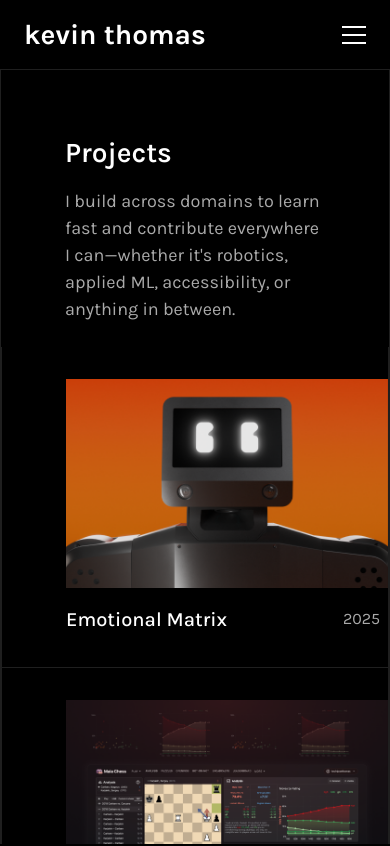
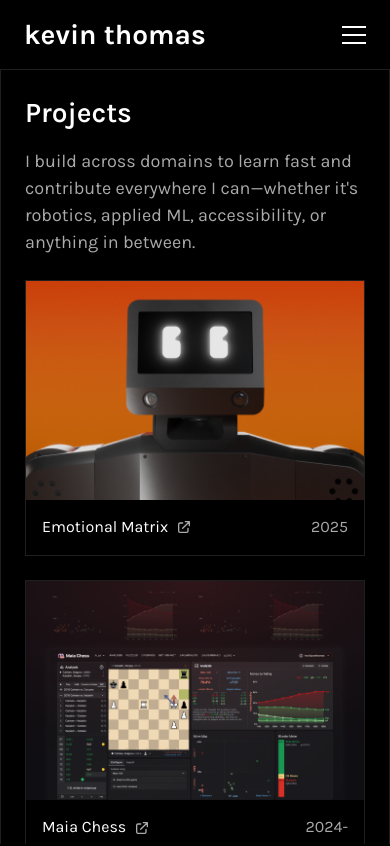
Before and after one commit to kevinjosethomas/kevinjosethomas, a Next.js app: page /projects in a window 390 px wide. Shown: the top 846 px of the page. Built offline with nearby package versions, Linux system fonts and the light colour scheme.

Commit message:
feat: improve responsiveness

```diff
--- a/app/layout.tsx
+++ b/app/layout.tsx
@@ -22,7 +22,7 @@ export default function RootLayout({
   return (
     <html lang="en">
       <body className={`${karla.variable} bg-black antialiased`}>
-        <div className="mx-auto flex min-h-screen max-w-[1280px] flex-col items-center">
+        <div className="mx-auto flex min-h-screen max-w-[1400px] flex-col items-center">
           <Header />
           <main className="border-border w-full border">{children}</main>
           <Footer />
--- a/app/projects/page.tsx
+++ b/app/projects/page.tsx
@@ -1,37 +1,13 @@
-import Link from "next/link";
-import Image from "next/image";
 import { projects } from "@/data/projects";
-import type { Project } from "@/types";
-
-function ProjectCard({ project }: { project: Project }) {
-  return (
-    <Link href={project.href} className="w-full">
-      <div className="flex w-full flex-col gap-4 py-8 pl-16">
-        <div className="relative overflow-hidden">
-          <Image
-            className="h-full w-full object-cover"
-            src={project.image}
-            alt={project.name}
-            width={592}
-            height={384}
-          />
-        </div>
-        <div className="flex items-center justify-between pr-2">
-          <p className="text-lg font-medium">{project.name}</p>
-          <p className="text-secondary text-sm">{project.date}</p>
-        </div>
-      </div>
-    </Link>
-  );
-}
+import ProjectCard from "@/components/ProjectCard";
 
 export default function ProjectsPage() {
   const midpoint = Math.ceil(projects.length / 2);
 
   return (
-    <div className="flex w-full flex-col items-start justify-start">
-      <div className="border-border grid w-full grid-cols-1 gap-6 border-b md:grid-cols-3 md:gap-0">
-        <div className="sticky top-0 flex flex-col items-start justify-start gap-4 self-start px-16 pt-16 md:p-16">
+    <div className="flex w-full flex-col items-start justify-start p-6 md:p-0">
+      <div className="border-border grid w-full grid-cols-1 gap-6 md:grid-cols-3 md:border-b">
+        <div className="top-0 flex flex-col items-start justify-start gap-4 self-start p-0 md:sticky md:p-16">
           <h3 className="text-2xl font-semibold">Projects</h3>
           <p className="text-secondary text-base">
             I build across domains to learn fast and contribute everywhere I
@@ -40,13 +16,13 @@ export default function ProjectsPage() {
           </p>
         </div>
 
-        <div className="border-border divide-border flex flex-col items-center divide-y border-x py-0 md:items-end md:py-8">
+        <div className="border-border flex flex-col items-center gap-6 py-0 md:items-end md:border-x md:py-16 md:pl-16">
           {projects.slice(0, midpoint).map((project) => (
             <ProjectCard key={project.id} project={project} />
           ))}
         </div>
 
-        <div className="border-border divide-border flex flex-col items-center divide-y border-r py-0 md:items-end md:py-8">
+        <div className="flex flex-col items-center gap-6 py-0 md:items-end md:py-16 md:pl-16">
           {projects.slice(midpoint).map((project) => (
             <ProjectCard key={project.id} project={project} />
           ))}
--- a/components/ExperienceLayout.tsx
+++ b/components/ExperienceLayout.tsx
@@ -38,8 +38,10 @@ export default function ExperienceLayout({
         width={1280}
         height={300}
       />
-      <div className="relative flex w-full flex-col items-start justify-start gap-4 overflow-hidden p-16">
-        <div className="absolute top-0 right-0 -z-10">{backgroundPattern}</div>
+      <div className="relative flex w-full flex-col items-start justify-start gap-4 overflow-hidden p-6 md:p-16">
+        <div className="absolute top-0 right-0 -z-10 hidden md:block">
+          {backgroundPattern}
+        </div>
         <div className="z-10 flex w-full max-w-2xl flex-col items-start justify-start gap-2">
           <div className="flex w-full items-center justify-between">
             <h1 className="text-4xl font-bold">{title}</h1>
@@ -47,26 +49,37 @@ export default function ExperienceLayout({
               href={siteUrl}
               target="_blank"
               rel="noopener noreferrer"
-              className="group border-border text-secondary flex items-center gap-2 rounded-md border px-3 py-1.5 text-sm transition-all hover:border-white/20 hover:text-white"
+              className="group border-border text-secondary hidden items-center gap-2 rounded-md border px-3 py-1.5 text-sm transition-all hover:border-white/20 hover:text-white md:flex"
             >
-              <span>View Site</span>
+              <span className="whitespace-nowrap">View Site</span>
               <ArrowIcon className="h-3 w-3" />
             </a>
           </div>
-          <p className="text-secondary text-sm tracking-wider uppercase">
-            {dateRange}
-          </p>
+          <div className="flex w-full items-center justify-between">
+            <p className="text-secondary text-sm tracking-wider uppercase">
+              {dateRange}
+            </p>
+            <a
+              href={siteUrl}
+              target="_blank"
+              rel="noopener noreferrer"
+              className="group border-border text-secondary flex items-center justify-center gap-2 rounded-md border px-3 py-1 text-sm transition-all hover:border-white/20 hover:text-white md:hidden"
+            >
+              <span className="whitespace-nowrap">View Site</span>
+              <ArrowIcon className="h-2 w-2 md:h-3 md:w-3" />
+            </a>
+          </div>
         </div>
         <div className="text-secondary z-10 flex w-full max-w-2xl flex-col items-start justify-start gap-4 text-lg">
           {children}
         </div>
       </div>
 
-      <div className="border-border grid w-full grid-cols-1 gap-6 border-t md:grid-cols-4 md:gap-0">
-        <div className="border-border flex flex-col items-start justify-start border-r px-16 pt-16 md:p-16">
+      <div className="border-border flex w-full flex-col gap-6 border-t p-6 md:grid md:grid-cols-4 md:gap-0 md:p-0">
+        <div className="md:border-border flex flex-col items-start justify-start md:border-r md:p-16">
           <h2 className="text-2xl font-semibold">Projects</h2>
         </div>
-        <div className="col-span-3 grid w-full grid-cols-3 gap-6 p-16">
+        <div className="flex w-full flex-col gap-6 md:col-span-3 md:grid md:grid-cols-3 md:p-16">
           {associatedProjects.map((project) => (
             <ProjectCard key={project.id} project={project} />
           ))}
--- a/components/Header.tsx
+++ b/components/Header.tsx
@@ -69,22 +69,35 @@ export default function Header() {
             <Link
               href="/"
               className="flex w-full items-start justify-start text-3xl font-semibold tracking-wide transition-colors hover:bg-white/5"
+              onClick={() => setIsMenuOpen(false)}
             >
               <h1 className="text-2xl font-bold md:text-3xl">kevin thomas</h1>
             </Link>
-            <Link href="/projects">
+            <Link href="/projects" onClick={() => setIsMenuOpen(false)}>
               <h3 className="text-secondary text-xl md:block">projects</h3>
             </Link>
-            <Link href="https://knowledge.kevinjosethomas.com" target="_blank">
+            <Link
+              href="https://knowledge.kevinjosethomas.com"
+              target="_blank"
+              onClick={() => setIsMenuOpen(false)}
+            >
               <h3 className="text-secondary text-xl md:block">writing</h3>
             </Link>
           </div>
 
           <div className="flex w-full items-center justify-center gap-8 py-10">
-            <Link href="https://x.com/kevinjosethomas" target="_blank">
+            <Link
+              href="https://x.com/kevinjosethomas"
+              target="_blank"
+              onClick={() => setIsMenuOpen(false)}
+            >
               <Image src="/icons/x.svg" alt="X" width={24} height={24} />
             </Link>
-            <Link href="https://github.com/kevinjosethomas" target="_blank">
+            <Link
+              href="https://github.com/kevinjosethomas"
+              target="_blank"
+              onClick={() => setIsMenuOpen(false)}
+            >
               <Image
                 src="/icons/github.svg"
                 alt="GitHub"
--- a/components/ProjectLayout.tsx
+++ b/components/ProjectLayout.tsx
@@ -184,7 +184,7 @@ export default function ProjectLayout({
                     key={image}
                     className="border-border relative shrink-0 border-r md:py-8"
                   >
-                    <div className="border-border border-y px-8 md:pr-0 md:pl-8">
+                    <div className="border-border border-y px-6 md:pr-0 md:pl-8">
                       <Image
                         src={image}
                         width={300}
```
